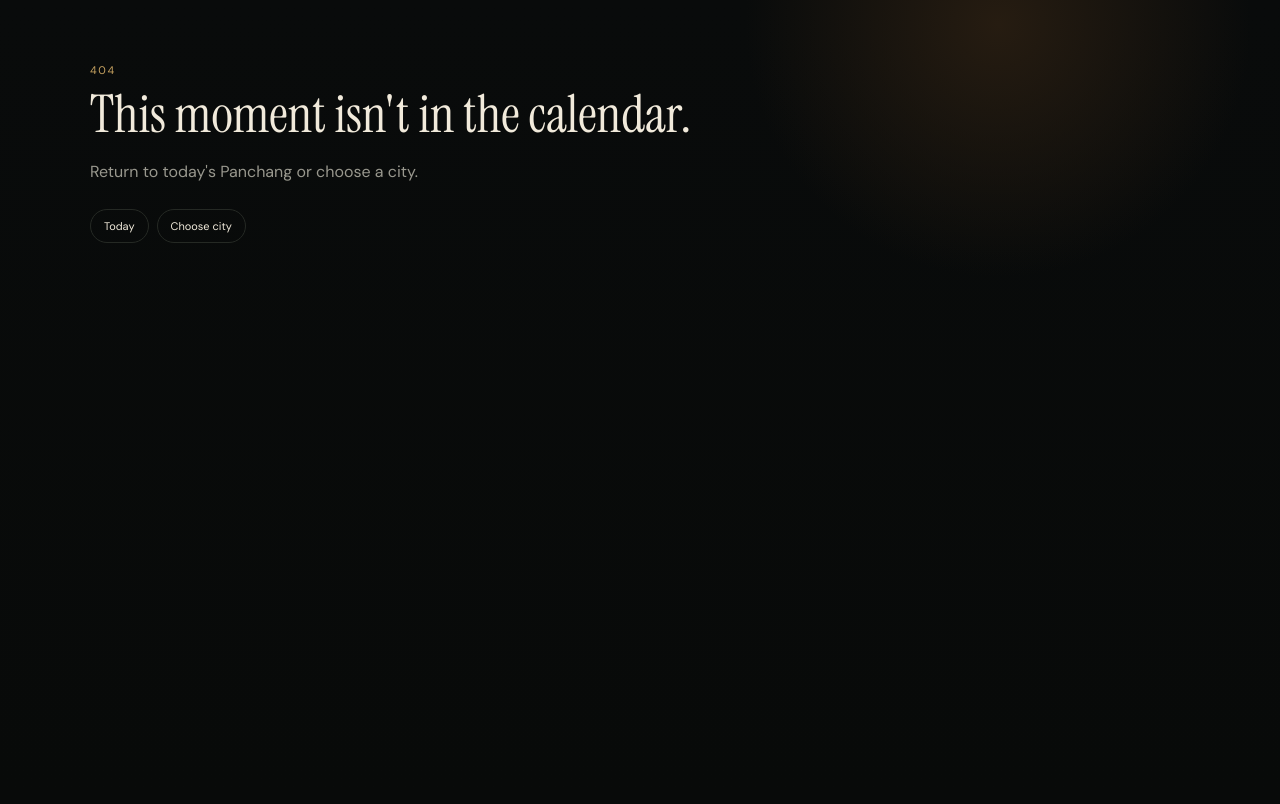
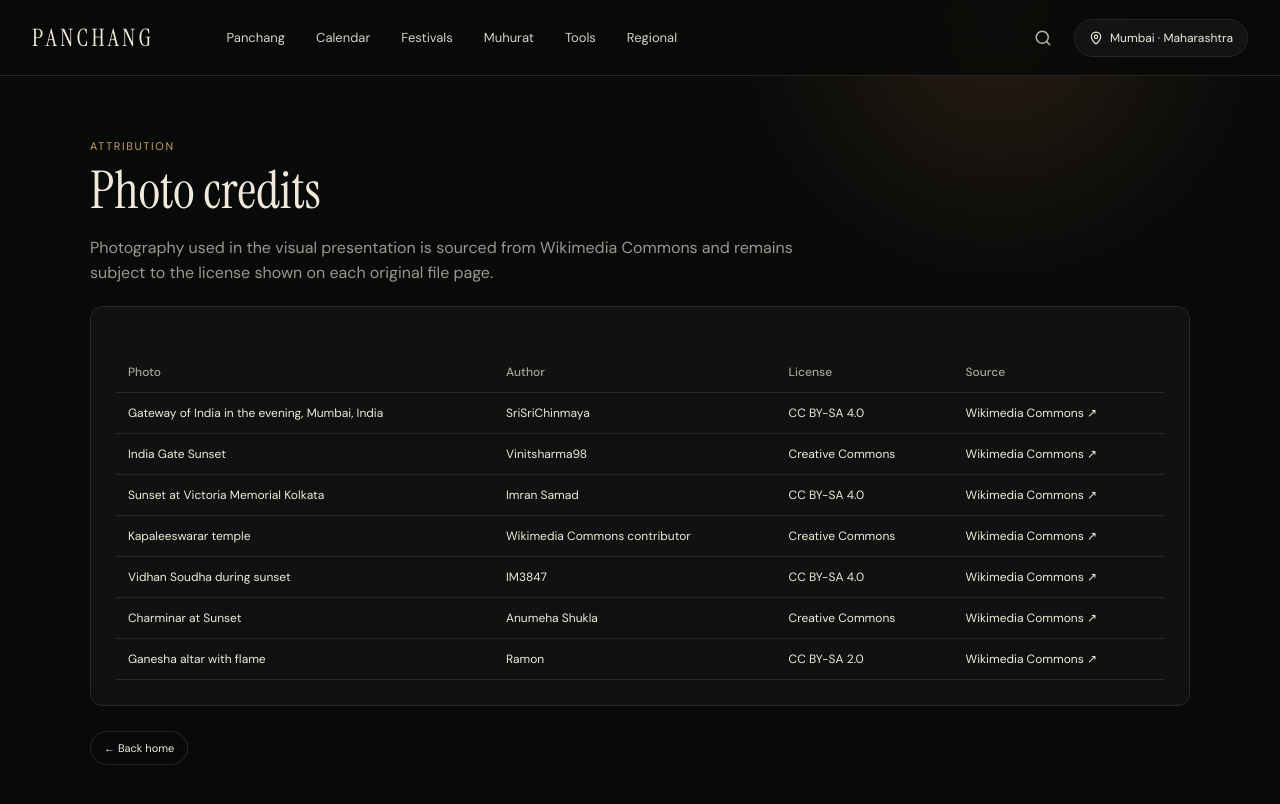
Before and after one commit to SviatF/chanag.xx, a Next.js app: page /photo-credits in a window 1280 px wide. Before the commit this address had no page. Shown: the top 804 px of the page. Built offline with nearby package versions, Linux system fonts and the light colour scheme.

Commit message:
Add photography attribution page

```diff
--- /dev/null
+++ b/app/photo-credits/page.tsx
@@ -0,0 +1,27 @@
+import Link from "next/link";
+import Header from "@/components/Header";
+import { cities } from "@/lib/cities";
+
+const credits=[
+  ["Gateway of India in the evening, Mumbai, India","SriSriChinmaya","CC BY-SA 4.0","https://commons.wikimedia.org/wiki/File:Gateway_of_India_in_the_evening,_Mumbai,_India.jpg"],
+  ["India Gate Sunset","Vinitsharma98","Creative Commons","https://commons.wikimedia.org/wiki/File:India_Gate_Sunset.jpg"],
+  ["Sunset at Victoria Memorial Kolkata","Imran Samad","CC BY-SA 4.0","https://commons.wikimedia.org/wiki/File:Sunset_at_Victoria_Memorial_Kolkata.jpg"],
+  ["Kapaleeswarar temple","Wikimedia Commons contributor","Creative Commons","https://commons.wikimedia.org/wiki/File:Kapaleeswarar_temple.jpg"],
+  ["Vidhan Soudha during sunset","IM3847","CC BY-SA 4.0","https://commons.wikimedia.org/wiki/File:Vidhan_Soudha_during_sunset.jpg"],
+  ["Charminar at Sunset","Anumeha Shukla","Creative Commons","https://commons.wikimedia.org/wiki/File:Charminar_at_Sunset.JPG"],
+  ["Ganesha altar with flame","Ramon","CC BY-SA 2.0","https://commons.wikimedia.org/wiki/File:Ganesha_altar_with_flame.jpg"],
+];
+
+export const metadata={title:"Photo Credits"};
+
+export default function PhotoCredits(){
+  return <main><Header city={cities[0]}/><div className="page-shell">
+    <p className="page-kicker">ATTRIBUTION</p>
+    <h1 className="page-title">Photo credits</h1>
+    <p className="page-subtitle">Photography used in the visual presentation is sourced from Wikimedia Commons and remains subject to the license shown on each original file page.</p>
+    <div className="wide-panel"><table className="table"><thead><tr><th>Photo</th><th>Author</th><th>License</th><th>Source</th></tr></thead><tbody>
+      {credits.map(([title,author,license,url])=><tr key={title}><td>{title}</td><td>{author}</td><td>{license}</td><td><a href={url} target="_blank" rel="noreferrer">Wikimedia Commons ↗</a></td></tr>)}
+    </tbody></table></div>
+    <div className="pill-links"><Link href="/">← Back home</Link></div>
+  </div></main>
+}
```
